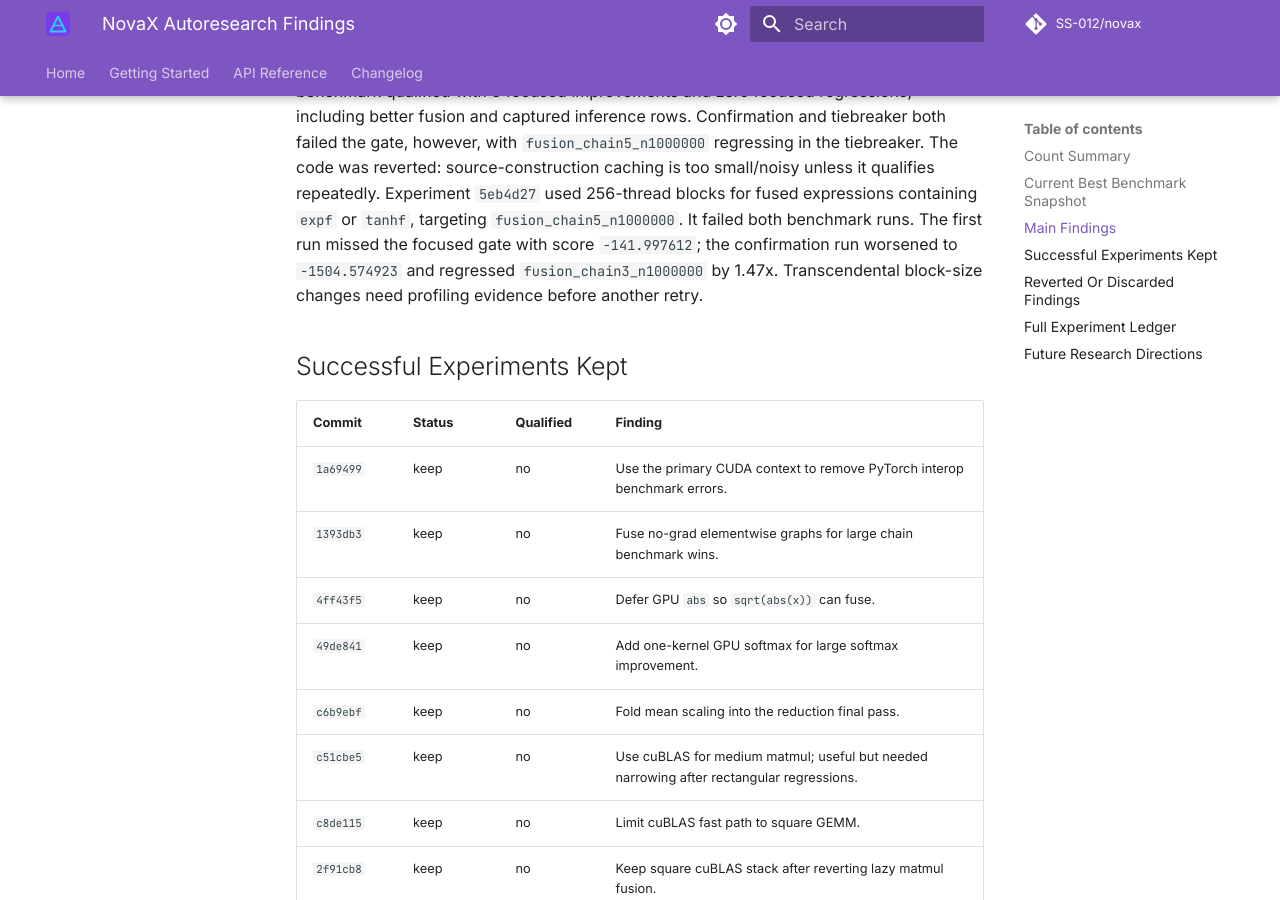
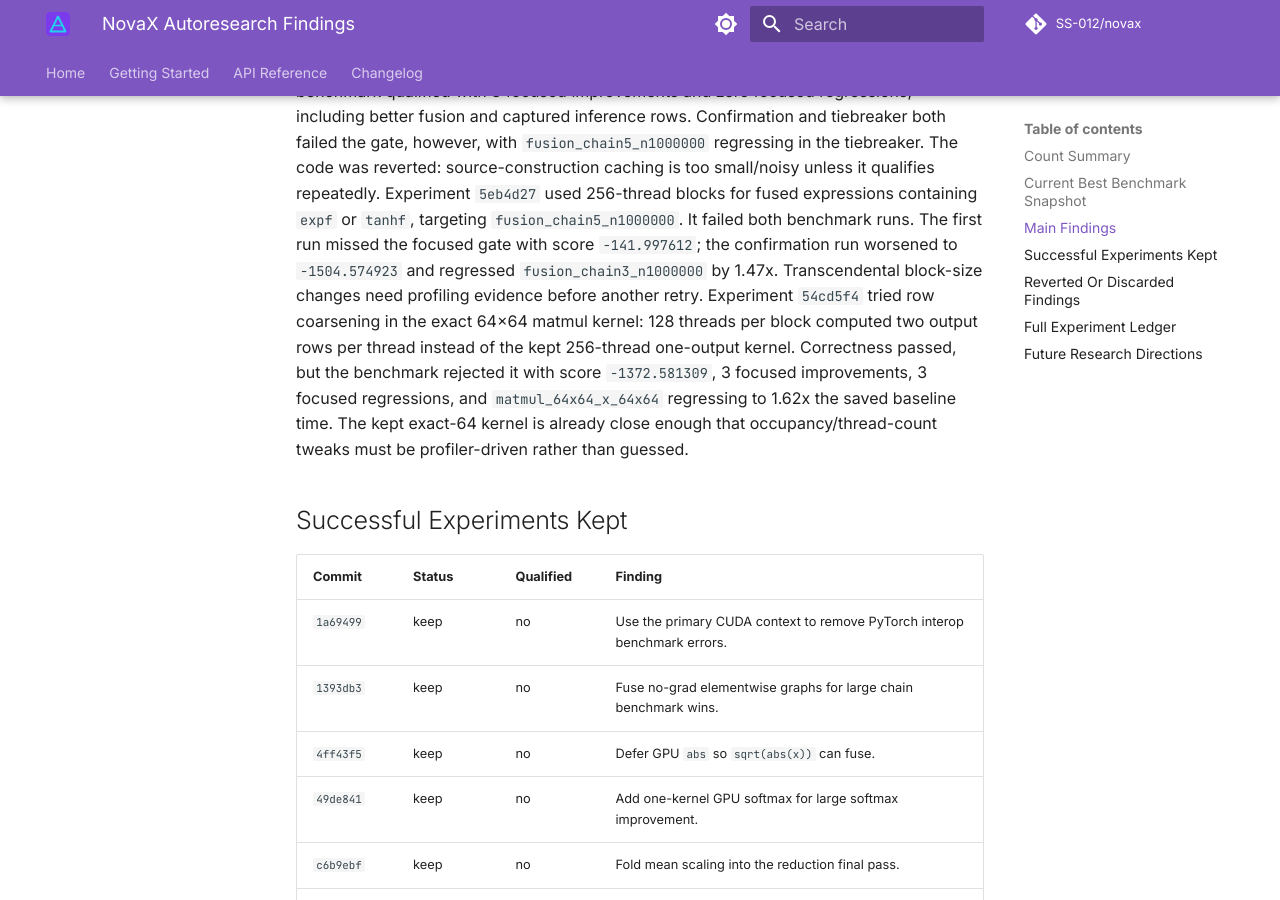
Before and after one commit to SS-012/novax, an MkDocs documentation site: the page built from docs/autoresearch-findings.md, in a window 1280 px wide and 900 px high, scrolled down 5360 px. Built offline with MkDocs 1.6.1 and Material for MkDocs 9.7.7, drawn with Linux system fonts in a browser that asks for light colours; comment, search, counter and statistics services are not loaded; the version menu is left out; some of the changed text lies outside the part shown.

Commit message:
docs: log row coarsened exact64 experiment

```diff
--- a/docs/autoresearch-findings.md
+++ b/docs/autoresearch-findings.md
@@ -5,13 +5,13 @@ This document summarizes the NovaX GPU optimization research logged in
 
 ## Count Summary
 
-- Logged rows: 81
+- Logged rows: 82
 - Baseline setup rows: 1
-- Experiment evaluations after baseline: 80
-- Unique non-baseline experiment commits: 79
+- Experiment evaluations after baseline: 81
+- Unique non-baseline experiment commits: 80
 - Currently successful unique experiments: 16
 - Strict benchmark-qualified performance successes: 3
-- Currently discarded or reverted unique experiments: 63
+- Currently discarded or reverted unique experiments: 64
 
 Definitions:
 
@@ -241,6 +241,13 @@ runs. The first run missed the focused gate with score `-141.997612`; the
 confirmation run worsened to `-1504.574923` and regressed
 `fusion_chain3_n1000000` by 1.47x. Transcendental block-size changes need
 profiling evidence before another retry.
+Experiment `54cd5f4` tried row coarsening in the exact 64x64 matmul kernel:
+128 threads per block computed two output rows per thread instead of the kept
+256-thread one-output kernel. Correctness passed, but the benchmark rejected it
+with score `-1372.581309`, 3 focused improvements, 3 focused regressions, and
+`matmul_64x64_x_64x64` regressing to 1.62x the saved baseline time. The kept
+exact-64 kernel is already close enough that occupancy/thread-count tweaks must
+be profiler-driven rather than guessed.
 
 ## Successful Experiments Kept
 
@@ -332,6 +339,7 @@ These experiments should not be retried in the same form.
 | `c7f15d8` | discard | Dispatching exact 64 matmul before cuBLAS improved 64x64 twice but failed the focused gate twice. |
 | `2a90d48` | discard | Caching fused launch kernels qualified once but failed confirmation and tiebreaker. |
 | `5eb4d27` | discard | Smaller fused-transcendental blocks failed twice and regressed fusion-chain guardrails. |
+| `54cd5f4` | discard | Row-coarsened exact 64x64 matmul regressed the target small-matmul path and failed the focused gate. |
 
 ## Full Experiment Ledger
 
@@ -418,6 +426,7 @@ These experiments should not be retried in the same form.
 | `c7f15d8` | discard | no | 2 | 3 | 0 | -971.796502 | 0.638130 | Dispatch exact 64 matmul before cuBLAS improved 64x64 twice but failed the focused gate twice. |
 | `2a90d48` | discard | no | 3 | 1 | 0 | -85.075841 | 0.602476 | Fused launch kernel caching qualified once but failed confirmation and tiebreaker, so it was reverted. |
 | `5eb4d27` | discard | no | 2 | 2 | 0 | -141.997612 | 0.612282 | Smaller blocks for fused transcendental kernels failed twice and regressed fusion-chain guardrails. |
+| `54cd5f4` | discard | no | 3 | 3 | 0 | -1372.581309 | 0.642395 | Row-coarsened exact 64x64 matmul regressed the target small-matmul path and failed the focused gate. |
 
 ## Future Research Directions
 
```
Also changed, not shown: papers/2026-05-30-frontier-gpu-optimization.md (+11 -0 lines).
